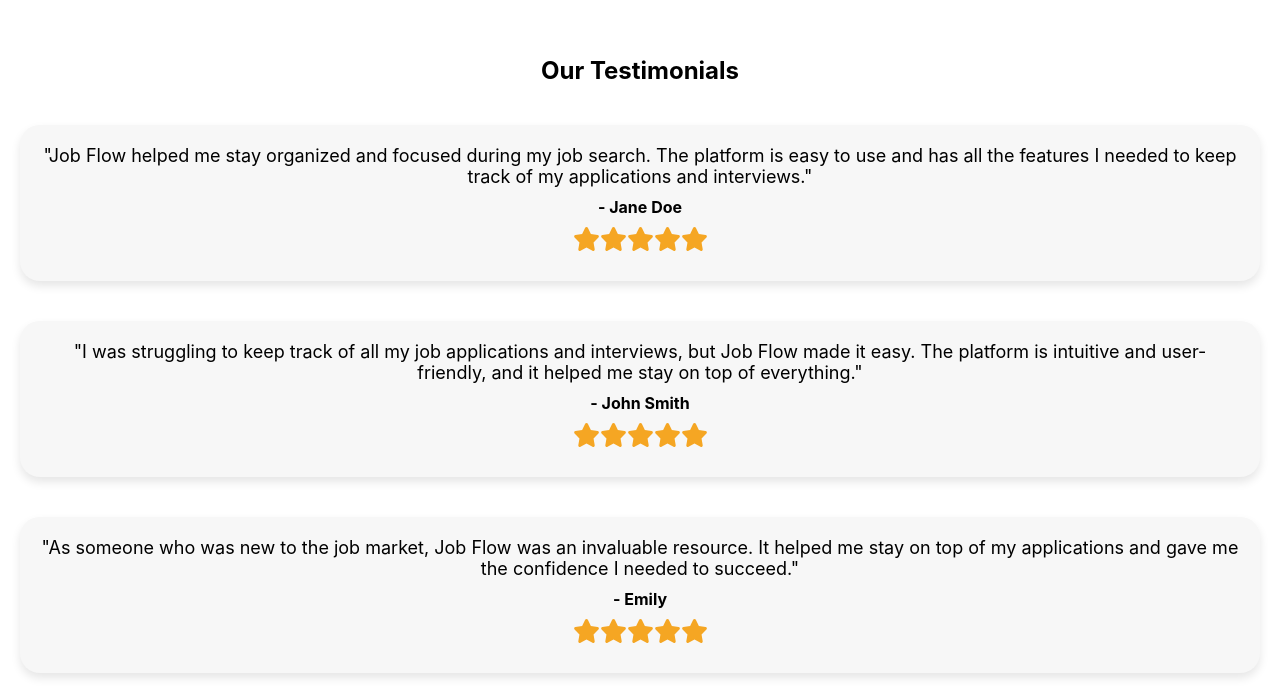
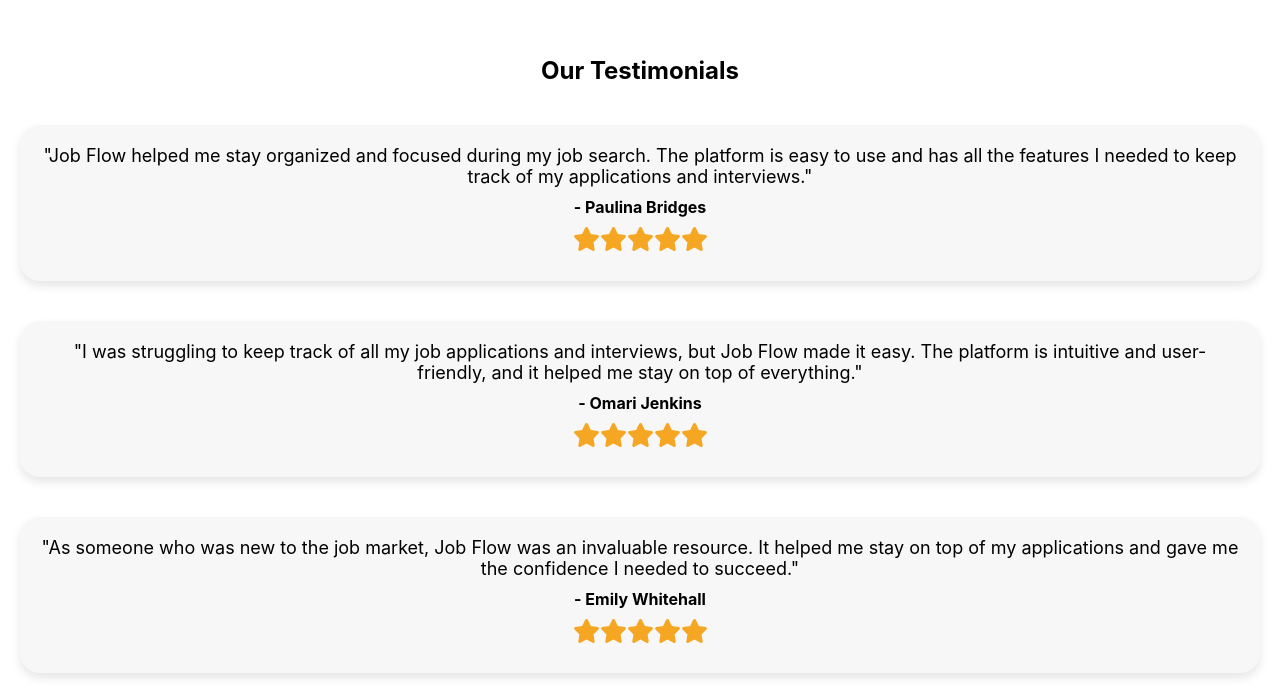
Before and after one commit to irina-sheveliova/CFG-Job-tracker, a React (Create React App) app: page / in a window 1280 px wide. Shown: the part 2683-3376 px from the top of the page. Built offline with nearby package versions, Linux system fonts and the light colour scheme.

Commit message:
Name changes for testimonial ppl

```diff
--- a/src/components/Testimonials/Testimonials.js
+++ b/src/components/Testimonials/Testimonials.js
@@ -13,7 +13,7 @@ const Testimonials = () => {
               "Job Flow helped me stay organized and focused during my job search. The platform is easy to use and has all the features I needed to keep track of my applications and interviews."
             </div>
             <div className="testimonial-name">
-              - Jane Doe
+              - Paulina Bridges
             </div>
             <div className="testimonial-stars">
               <FontAwesomeIcon icon={faStar} />
@@ -30,7 +30,7 @@ const Testimonials = () => {
               "I was struggling to keep track of all my job applications and interviews, but Job Flow made it easy. The platform is intuitive and user-friendly, and it helped me stay on top of everything."
             </div>
             <div className="testimonial-name">
-              - John Smith
+              - Omari Jenkins
             </div>
             <div className="testimonial-stars">
               <FontAwesomeIcon icon={faStar} />
@@ -47,7 +47,7 @@ const Testimonials = () => {
               "As someone who was new to the job market, Job Flow was an invaluable resource. It helped me stay on top of my applications and gave me the confidence I needed to succeed."
             </div>
             <div className="testimonial-name">
-              - Emily
+              - Emily Whitehall
             </div>
             <div className="testimonial-stars">
               <FontAwesomeIcon icon={faStar} />
```
